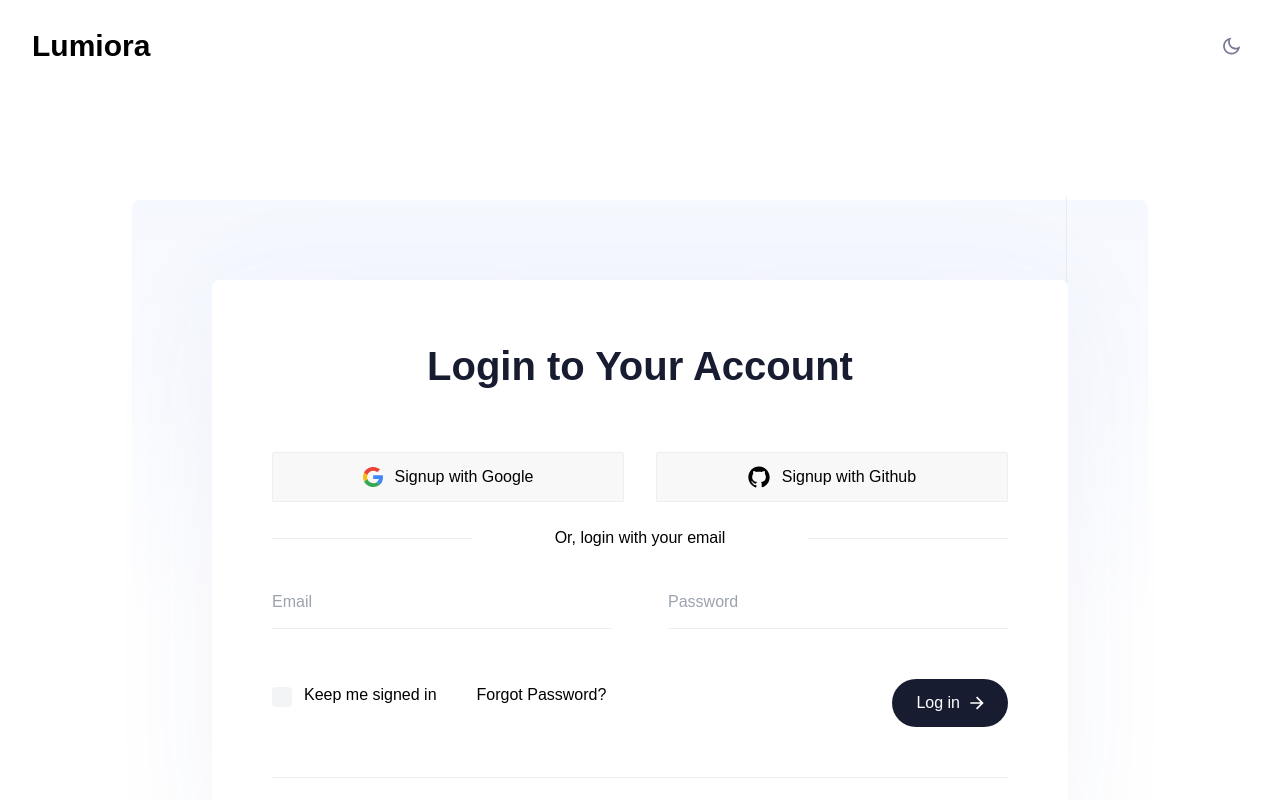
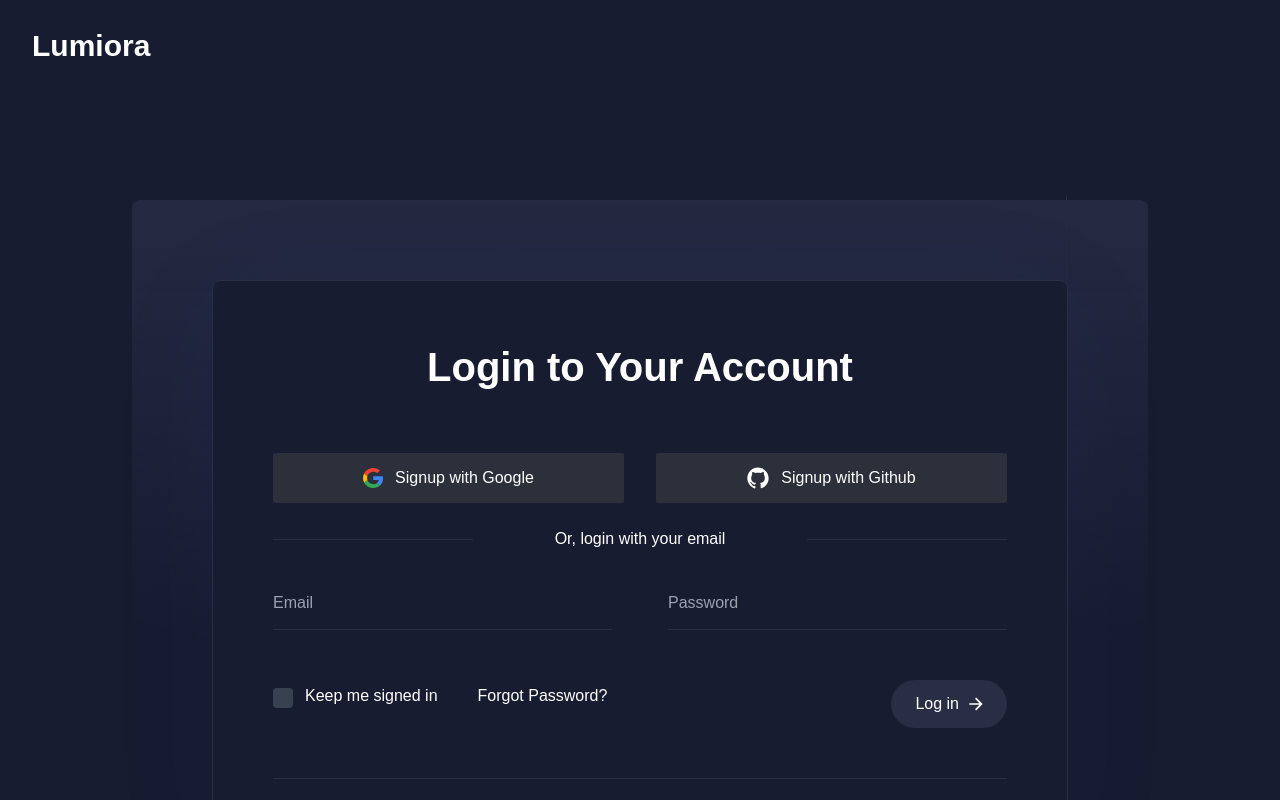
Before and after one commit to ChandanShekr/Legally, a Next.js app: page /auth/signin in a window 1280 px wide. Shown: the top 800 px of the page. Built offline with nearby package versions, Linux system fonts and the light colour scheme; a web font is replaced by a local one.

Commit message:
changed favicon and theme

```diff
--- a/app/(site)/layout.tsx
+++ b/app/(site)/layout.tsx
@@ -23,7 +23,7 @@ export default function RootLayout({
         <ThemeProvider
           enableSystem={false}
           attribute="class"
-          defaultTheme="light"
+          defaultTheme="dark"
         >
           <Lines />
           <Header />
--- a/components/Header/index.tsx
+++ b/components/Header/index.tsx
@@ -139,7 +139,7 @@ const Header = () => {
           </nav>
 
           <div className="mt-7 flex items-center gap-6 xl:mt-0">
-            <ThemeToggler />
+            {/* <ThemeToggler /> */}
 
 
             {/* <Link
```
Also changed, not shown: 2 other files (tests, documents, lock files or other folders).
